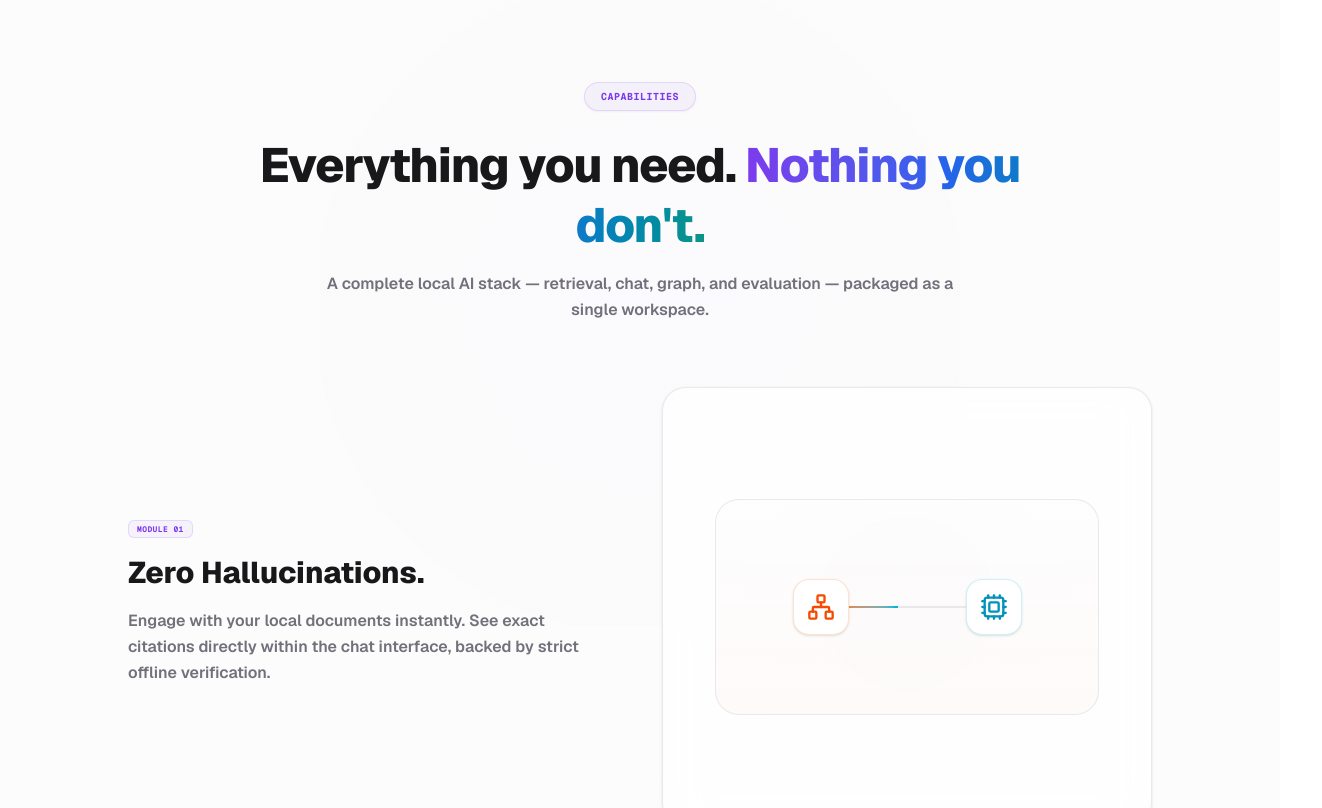
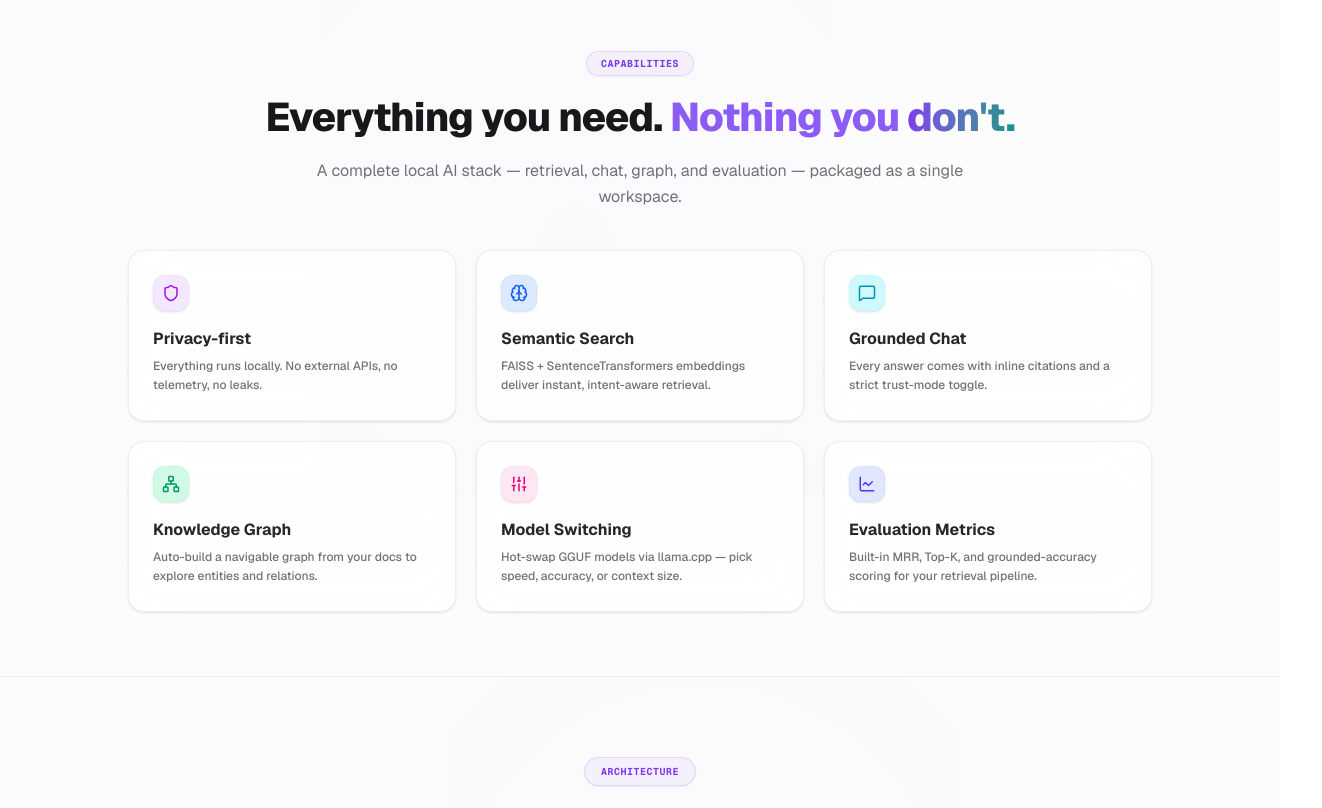
Before and after one commit to tarunkomati/LocalmindOS-webV2, a Next.js app: page / in a window 1280 px wide. Shown: the part 1400-2208 px from the top of the page, 1322 px wide, since content can reach past the window. Built offline with nearby package versions, Linux system fonts and the light colour scheme.

Commit message:
Revert Features component to the original 3x2 grid layout

```diff
--- a/src/components/Features.tsx
+++ b/src/components/Features.tsx
@@ -1,303 +1,129 @@
 "use client";
 
-import { useState } from "react";
-import {
-  Shield, Brain, MessageSquare, Network, Sliders, LineChart,
-  Cpu, Key, Lock, Database, FileText
-} from "lucide-react";
-import { motion, AnimatePresence } from "framer-motion";
+import { Shield, Brain, MessageSquare, Network, Sliders, LineChart } from "lucide-react";
+import { motion } from "framer-motion";
 
 export default function Features() {
-  const [activeIndex, setActiveIndex] = useState<number>(0);
-
   const features = [
     {
-      title: "Zero Hallucinations.",
-      description: "Engage with your local documents instantly. See exact citations directly within the chat interface, backed by strict offline verification.",
-      icon: <MessageSquare className="w-5 h-5" />,
-      color: "text-orange-500",
+      icon: <Shield className="w-5 h-5" />,
+      title: "Privacy-first",
+      description: "Everything runs locally. No external APIs, no telemetry, no leaks.",
+      colorClass: "bg-purple-100 text-purple-600 border-purple-200/30"
     },
     {
-      title: "Absolute Privacy.",
-      description: "Your local vault is protected by a Scrypt-derived passphrase and AES-GCM encryption. Zero trackers, zero API calls, and zero external telemetry.",
-      icon: <Shield className="w-5 h-5" />,
-      color: "text-cyan-505",
+      icon: <Brain className="w-5 h-5" />,
+      title: "Semantic Search",
+      description: "FAISS + SentenceTransformers embeddings deliver instant, intent-aware retrieval.",
+      colorClass: "bg-blue-100 text-blue-600 border-blue-200/30"
     },
     {
-      title: "Hybrid Retrieval.",
-      description: "Blends dense vector search with lexical scoring and local cross-encoder reranking to fetch high-relevance matches in milliseconds.",
-      icon: <Brain className="w-5 h-5" />,
-      color: "text-blue-500",
+      icon: <MessageSquare className="w-5 h-5" />,
+      title: "Grounded Chat",
+      description: "Every answer comes with inline citations and a strict trust-mode toggle.",
+      colorClass: "bg-cyan-100 text-cyan-600 border-cyan-200/30"
     },
     {
-      title: "Model Agnostic.",
-      description: "Switch instantly between Llama 3, Mistral, and Phi-3 depending on your hardware limits. Run weights natively on CPU or Vulkan/Metal GPUs.",
-      icon: <Sliders className="w-5 h-5" />,
-      color: "text-purple-500",
+      icon: <Network className="w-5 h-5" />,
+      title: "Knowledge Graph",
+      description: "Auto-build a navigable graph from your docs to explore entities and relations.",
+      colorClass: "bg-emerald-100 text-emerald-600 border-emerald-200/30"
     },
     {
-      title: "Instant Vectorization.",
-      description: "Drop 100-page PDFs into the vault and watch them index locally in seconds. Document parser blocks are quantized and stored in RAM.",
-      icon: <FileText className="w-5 h-5" />,
-      color: "text-pink-500",
+      icon: <Sliders className="w-5 h-5" />,
+      title: "Model Switching",
+      description: "Hot-swap GGUF models via llama.cpp — pick speed, accuracy, or context size.",
+      colorClass: "bg-pink-100 text-pink-600 border-pink-200/30"
     },
     {
-      title: "Persistent Vaults.",
-      description: "Your data is heavily locked down on your SSD. Turn off the app, and nothing leaves. Secured database indexes persist reliably.",
-      icon: <Lock className="w-5 h-5" />,
-      color: "text-emerald-500",
+      icon: <LineChart className="w-5 h-5" />,
+      title: "Evaluation Metrics",
+      description: "Built-in MRR, Top-K, and grounded-accuracy scoring for your retrieval pipeline.",
+      colorClass: "bg-indigo-100 text-indigo-600 border-indigo-200/30"
     }
   ];
 
-  // Render the sticky visual elements corresponding to each feature
-  const renderVisualElement = (index: number) => {
-    switch (index) {
-      case 0: // Zero Hallucinations / Hybrid Retrieval Link
-        return (
-          <div className="relative w-full max-w-sm aspect-video bg-gradient-to-b from-transparent to-orange-500/2 border border-zinc-200/80 rounded-3xl flex items-center justify-center overflow-hidden">
-            <div className="absolute inset-0 bg-radial-glow opacity-20 pointer-events-none" />
-            {/* Left Node */}
-            <div className="w-14 h-14 rounded-2xl bg-orange-500/10 border border-orange-500/20 flex items-center justify-center text-orange-600 absolute left-[20%] shadow-sm z-10 bg-white">
-              <Network className="w-7 h-7" />
-            </div>
-            {/* Right Node */}
-            <div className="w-14 h-14 rounded-2xl bg-cyan-500/10 border border-cyan-500/20 flex items-center justify-center text-cyan-600 absolute right-[20%] shadow-sm z-10 bg-white">
-              <Cpu className="w-7 h-7" />
-            </div>
-            {/* Connecting Line with active pulse */}
-            <div className="absolute w-[40%] h-[2px] bg-zinc-200/80 z-0">
-              <motion.div
-                className="h-full bg-gradient-to-r from-orange-500 to-cyan-500"
-                initial={{ width: "0%", left: "0%" }}
-                animate={{ width: ["0%", "100%", "0%"], left: ["0%", "0%", "100%"] }}
-                transition={{ duration: 2.5, repeat: Infinity, ease: "easeInOut" }}
-              />
-            </div>
-          </div>
-        );
+  const containerVariants = {
+    hidden: {},
+    visible: {
+      transition: {
+        staggerChildren: 0.1,
+      },
+    },
+  };
 
-      case 1: // Absolute Privacy (Matches screenshot exactly!)
-        return (
-          <div className="relative w-full max-w-sm aspect-video bg-gradient-to-b from-transparent to-cyan-500/2 border border-zinc-200/80 rounded-3xl flex items-center justify-center overflow-hidden">
-            <div className="absolute inset-0 bg-radial-glow opacity-20 pointer-events-none" />
-            {/* Center Shield Node */}
-            <div className="w-16 h-16 rounded-2xl bg-cyan-500/10 border border-cyan-500/20 flex items-center justify-center text-cyan-500 z-10 shadow-lg relative bg-white">
-              <div className="absolute inset-0 bg-cyan-500/5 animate-pulse rounded-2xl" />
-              <Shield className="w-8 h-8" />
-            </div>
-
-            {/* Inner Orbit (Dashed) */}
-            <div className="absolute w-[160px] h-[160px] border border-dashed border-cyan-500/25 rounded-full flex justify-center items-start animate-[spin_10s_linear_infinite] z-0">
-              <div className="bg-white p-1.5 border border-zinc-200 rounded-full shadow-md text-zinc-700 -mt-3.5 origin-center">
-                <Key className="w-3.5 h-3.5 text-zinc-650" />
-              </div>
-            </div>
-
-            {/* Outer Orbit (Dashed) */}
-            <div className="absolute w-[230px] h-[230px] border border-dashed border-cyan-500/15 rounded-full flex items-center justify-end animate-[spin_15s_linear_infinite_reverse] z-0">
-              <div className="bg-white p-1.5 border border-zinc-200 rounded-full shadow-md text-zinc-700 -mr-3.5 origin-center">
-                <Lock className="w-3.5 h-3.5 text-zinc-655" />
-              </div>
-            </div>
-          </div>
-        );
-
-      case 2: // Hybrid Retrieval
-        return (
-          <div className="relative w-full max-w-sm aspect-video bg-gradient-to-b from-transparent to-blue-500/2 border border-zinc-200/80 rounded-3xl flex items-center justify-center overflow-hidden">
-            <div className="absolute inset-0 bg-radial-glow opacity-20 pointer-events-none" />
-            {/* File Card sliding */}
-            <motion.div
-              initial={{ x: -100, opacity: 0 }}
-              animate={{ x: [-80, -10, -10, -80], opacity: [0, 1, 1, 0] }}
-              transition={{ duration: 4, repeat: Infinity, ease: "easeInOut" }}
-              className="absolute z-10"
-            >
-              <div className="bg-white border border-zinc-200 px-4 py-2.5 rounded-2xl shadow-md flex items-center gap-2.5">
-                <FileText className="w-5 h-5 text-accent-cyan" />
-                <span className="font-bold text-[11px] text-zinc-800">data.pdf</span>
-              </div>
-            </motion.div>
-
-            {/* Database Node */}
-            <div className="w-16 h-16 rounded-2xl bg-gradient-to-br from-blue-500 to-cyan-500 flex items-center justify-center text-white shadow-xl shadow-blue-500/15 ml-28 z-0">
-              <Database className="w-8 h-8" />
-            </div>
-          </div>
-        );
-
-      case 3: // Model Agnostic
-        return (
-          <div className="relative w-full max-w-sm aspect-video bg-gradient-to-b from-transparent to-purple-500/2 border border-zinc-200/80 rounded-3xl flex flex-col items-center justify-center gap-3 overflow-hidden p-6">
-            <div className="absolute inset-0 bg-radial-glow opacity-20 pointer-events-none" />
-            <span className="text-[9px] font-mono font-bold text-zinc-400 uppercase tracking-widest">Active local Runtimes</span>
-            <div className="w-full flex flex-col gap-2 max-w-[200px] z-10">
-              {[
-                { name: "Llama 3 (8B)", active: true },
-                { name: "Mistral-Instruct", active: false },
-                { name: "Phi-3 Mini", active: false },
-              ].map((model, mIdx) => (
-                <motion.div
-                  key={mIdx}
-                  animate={model.active ? { scale: [1, 1.02, 1] } : {}}
-                  transition={{ duration: 2, repeat: Infinity }}
-                  className={`px-4 py-2 rounded-xl border text-[11px] font-bold text-center transition-all ${
-                    model.active
-                      ? "bg-white border-accent-purple text-accent-purple shadow-sm font-extrabold"
-                      : "bg-white/40 border-zinc-150 text-zinc-450 opacity-60"
-                  }`}
-                >
-                  {model.name}
-                </motion.div>
-              ))}
-            </div>
-          </div>
-        );
-
-      case 4: // Instant Vectorization
-        return (
-          <div className="relative w-full max-w-sm aspect-video bg-gradient-to-b from-transparent to-pink-500/2 border border-zinc-200/80 rounded-3xl flex items-center justify-center overflow-hidden">
-            <div className="absolute inset-0 bg-radial-glow opacity-20 pointer-events-none" />
-            {/* Central File Text */}
-            <div className="w-14 h-14 rounded-2xl bg-pink-500/10 border border-pink-500/20 flex items-center justify-center text-pink-600 z-10 shadow-sm bg-white">
-              <FileText className="w-7 h-7" />
-            </div>
-
-            {/* Floating chunks */}
-            {[...Array(6)].map((_, pIdx) => {
-              const angles = [0, 60, 120, 180, 240, 300];
-              const rad = (angles[pIdx] * Math.PI) / 180;
-              const xDist = Math.cos(rad) * 55;
-              const yDist = Math.sin(rad) * 55;
-
-              return (
-                <motion.div
-                  key={pIdx}
-                  initial={{ opacity: 0, scale: 0, x: 0, y: 0 }}
-                  animate={{
-                    opacity: [0, 1, 0],
-                    scale: [0, 1, 0.5],
-                    x: [0, xDist],
-                    y: [0, yDist],
-                  }}
-                  transition={{
-                    duration: 2.2,
-                    repeat: Infinity,
-                    delay: pIdx * 0.3,
-                    ease: "easeOut",
-                  }}
-                  className="absolute w-2.5 h-2.5 bg-pink-400 border border-pink-300 rounded-md z-0"
-                />
-              );
-            })}
-          </div>
-        );
-
-      case 5: // Persistent Vaults
-        return (
-          <div className="relative w-full max-w-sm aspect-video bg-gradient-to-b from-transparent to-emerald-500/2 border border-zinc-200/80 rounded-3xl flex items-center justify-center overflow-hidden">
-            <div className="absolute inset-0 bg-radial-glow opacity-20 pointer-events-none" />
-            <div className="w-[100px] h-[135px] bg-gradient-to-br from-emerald-500 to-green-600 rounded-2xl shadow-lg shadow-emerald-500/15 flex flex-col justify-between p-3.5 text-white hover:scale-[1.03] transition-transform duration-300">
-              <div className="w-7 h-7 rounded-lg bg-white/10 flex items-center justify-center">
-                <Shield className="w-3.5 h-3.5 text-white" />
-              </div>
-              <div className="flex flex-col gap-0.5">
-                <span className="text-[8px] font-mono font-bold tracking-wider opacity-60">PERSISTENT</span>
-                <span className="text-[10px] font-bold font-mono truncate">vault_secure.db</span>
-              </div>
-              <div className="self-end bg-white/10 p-1 rounded-lg">
-                <Lock className="w-3.5 h-3.5 text-white" />
-              </div>
-            </div>
-          </div>
-        );
-
-      default:
-        return null;
-    }
+  const cardVariants = {
+    hidden: { opacity: 0, y: 20 },
+    visible: {
+      opacity: 1,
+      y: 0,
+      transition: {
+        duration: 0.5,
+        ease: "easeOut" as const,
+      },
+    },
   };
 
   return (
-    <section id="features" className="py-24 bg-zinc-50/60 relative border-t border-zinc-200/50 overflow-hidden">
-      {/* Background ambient light blobs */}
-      <div className="absolute top-0 left-1/4 w-[50vw] h-[50vw] bg-radial-glow opacity-30 pointer-events-none" />
+    <section id="features" className="py-16 bg-zinc-50/60 relative border-t border-zinc-200/50">
+      {/* Ambient background blur blobs */}
+      <div className="absolute top-0 left-1/4 w-[40vw] h-[40vw] bg-radial-glow opacity-40 pointer-events-none" />
 
       <div className="max-w-7xl mx-auto px-6 relative z-10">
 
         {/* Header Block matching the screenshot */}
         <div className="text-center max-w-4xl mx-auto mb-10">
           {/* Centered Capabilities Pill */}
-          <div className="inline-flex items-center px-4 py-1.5 border border-accent-purple/15 bg-accent-purple/5 rounded-full text-[10px] font-mono font-bold tracking-wider text-accent-purple mb-6 shadow-xs select-none">
+          <div className="inline-flex items-center px-3.5 py-1 border border-accent-purple/15 bg-accent-purple/5 rounded-full text-[10px] font-mono font-bold tracking-wider text-accent-purple mb-4 shadow-xs select-none">
             CAPABILITIES
           </div>
 
-          {/* Primary Main Heading */}
-          <h2 className="text-4xl md:text-5xl font-extrabold tracking-tight text-zinc-900 leading-tight mb-4">
+          {/* Primary Main Heading - Decreased size for single page fit */}
+          <h2 className="text-3xl sm:text-4xl md:text-[40px] font-extrabold tracking-tight text-zinc-900 leading-tight mb-4">
             Everything you need.{" "}
-            <span className="bg-gradient-to-r from-accent-purple via-accent-blue to-accent-cyan bg-clip-text text-transparent">Nothing you don't.</span>
+            <span className="text-[#8b5cf6]">Nothing you</span>{" "}
+            <span className="bg-gradient-to-r from-accent-purple to-accent-cyan bg-clip-text text-transparent">don't.</span>
           </h2>
 
           {/* Secondary Subheading */}
-          <p className="text-sm sm:text-base text-zinc-500 font-semibold leading-relaxed max-w-2xl mx-auto">
+          <p className="text-sm sm:text-base text-zinc-500 font-normal leading-relaxed max-w-2xl mx-auto">
             A complete local AI stack — retrieval, chat, graph, and evaluation — packaged as a single workspace.
           </p>
         </div>
 
-        {/* Scroll Pinning Split Screen Viewport */}
-        <div className="flex flex-col md:flex-row items-stretch gap-12 mt-16 max-w-5xl mx-auto">
-
-          {/* LEFT: Scrollable Text Blocks */}
-          <div className="w-full md:w-1/2 flex flex-col gap-24 py-12 md:py-24">
+        {/* Feature Cards Grid - 3 columns, 2 rows (Compact padding and gap) */}
+        <motion.div
+          variants={containerVariants}
+          initial="hidden"
+          whileInView="visible"
+          viewport={{ once: true, margin: "-100px" }}
+          className="grid grid-cols-1 md:grid-cols-2 lg:grid-cols-3 gap-5 max-w-5xl mx-auto"
+        >
           {features.map((feature, idx) => (
             <motion.div
               key={idx}
-                initial={{ opacity: 0.3, x: -30 }}
-                whileInView={{ opacity: 1, x: 0 }}
-                viewport={{ amount: 0.6 }}
-                onViewportEnter={() => setActiveIndex(idx)}
-                className="flex flex-col gap-4 min-h-[30vh] justify-center select-none"
+              variants={cardVariants}
+              whileHover={{ y: -4, transition: { duration: 0.2 } }}
+              className="group relative flex flex-col p-6 rounded-2xl bg-white/70 border border-zinc-200/60 hover:border-accent-purple/35 backdrop-blur-xl transition-all duration-300 shadow-sm hover:shadow-md hover:shadow-purple-500/5 overflow-hidden"
             >
-                <div className="flex items-center gap-2">
-                  <span className="px-2 py-0.5 bg-accent-purple/5 border border-accent-purple/15 text-[8px] font-mono text-accent-purple font-bold rounded-md uppercase tracking-wider">
-                    MODULE 0{idx + 1}
-                  </span>
+              {/* Card Hover Spotlight Radial mask */}
+              <div className="absolute inset-0 bg-gradient-to-br from-accent-purple/4 to-transparent opacity-0 group-hover:opacity-100 transition-opacity duration-500 pointer-events-none" />
+
+              {/* Colorful Rounded Icon Container (Compact size) */}
+              <div className={`w-9 h-9 rounded-xl flex items-center justify-center border ${feature.colorClass} mb-4 transition-transform duration-300 group-hover:scale-105 shadow-sm`}>
+                <span className="scale-90">{feature.icon}</span>
               </div>
 
-                <h3 className="text-3xl font-extrabold text-zinc-900 leading-tight">
+              {/* Content details */}
+              <h3 className="text-base font-bold text-zinc-800 mb-1.5 transition-colors group-hover:text-zinc-900">
                 {feature.title}
               </h3>
-
-                <p className="text-sm md:text-base text-zinc-500 font-semibold leading-relaxed">
+              <p className="text-xs text-zinc-500 font-medium leading-relaxed">
                 {feature.description}
               </p>
-
-                {/* Mobile-only visual element inline placement */}
-                <div className="md:hidden mt-4 bg-white/70 border border-zinc-200/80 rounded-3xl p-6 flex items-center justify-center shadow-xs">
-                  {renderVisualElement(idx)}
-                </div>
             </motion.div>
           ))}
-          </div>
-
-          {/* RIGHT: Sticky Visual Element Window Simulator */}
-          <div className="hidden md:flex md:w-1/2 sticky top-[20vh] h-[55vh] items-center justify-center bg-white/70 border border-zinc-200/80 rounded-3xl overflow-hidden shadow-sm backdrop-blur-xl p-8">
-            <div className="absolute inset-0 bg-radial-glow opacity-5 pointer-events-none" />
-            <AnimatePresence mode="wait">
-              <motion.div
-                key={activeIndex}
-                initial={{ opacity: 0, scale: 0.95, y: 10 }}
-                animate={{ opacity: 1, scale: 1, y: 0 }}
-                exit={{ opacity: 0, scale: 0.95, y: -10 }}
-                transition={{ duration: 0.35, ease: "easeInOut" }}
-                className="w-full h-full flex items-center justify-center"
-              >
-                {renderVisualElement(activeIndex)}
         </motion.div>
-            </AnimatePresence>
-          </div>
-
-        </div>
-
       </div>
     </section>
   );
```
Lines whose indentation alone changed are shown as unchanged.
